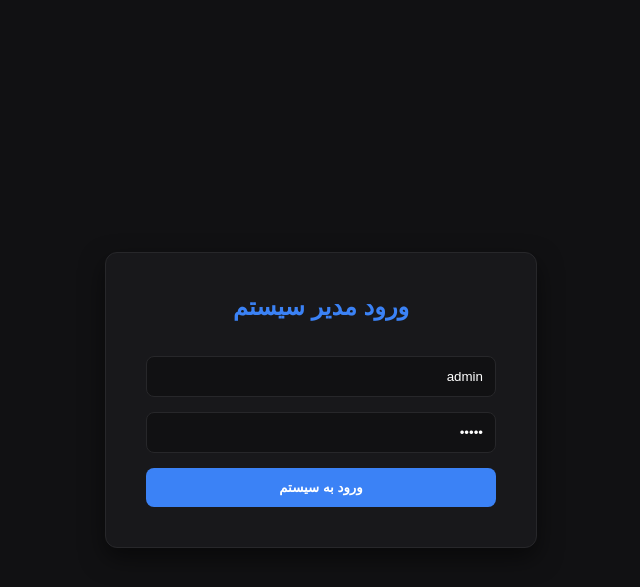
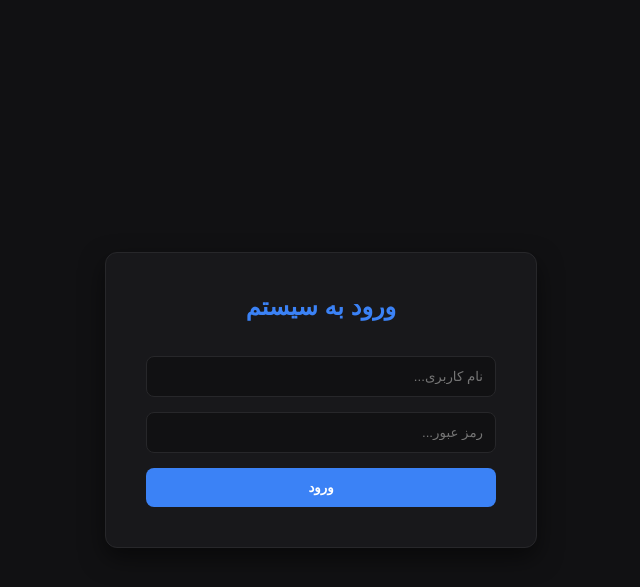
Before and after one commit to RedBoy-011/ai-api, a Flask app: page /login in a window 1280 px wide. Shown: the top 587 px of the page, without its empty margins (319-959 px from the left). Run offline with Flask 3, Linux system fonts and the light colour scheme; some web fonts are replaced.

Commit message:
Update login.html

```diff
--- a/src/templates/login.html
+++ b/src/templates/login.html
@@ -16,11 +16,11 @@
 </head>
 <body>
     <div class="login-box">
-        <h2>ورود مدیر سیستم</h2>
-        <input type="text" id="username" placeholder="نام کاربری (پیش‌فرض: admin)" value="admin">
-        <input type="password" id="password" placeholder="رمز عبور (پیش‌فرض: admin)" value="admin">
+        <h2>ورود به سیستم</h2>
+        <input type="text" id="username" placeholder="نام کاربری...">
+        <input type="password" id="password" placeholder="رمز عبور...">
         <div id="error-msg" class="error"></div>
-        <button onclick="doLogin()">ورود به سیستم</button>
+        <button onclick="doLogin()">ورود</button>
     </div>
     <script>
         async function doLogin() {
```
